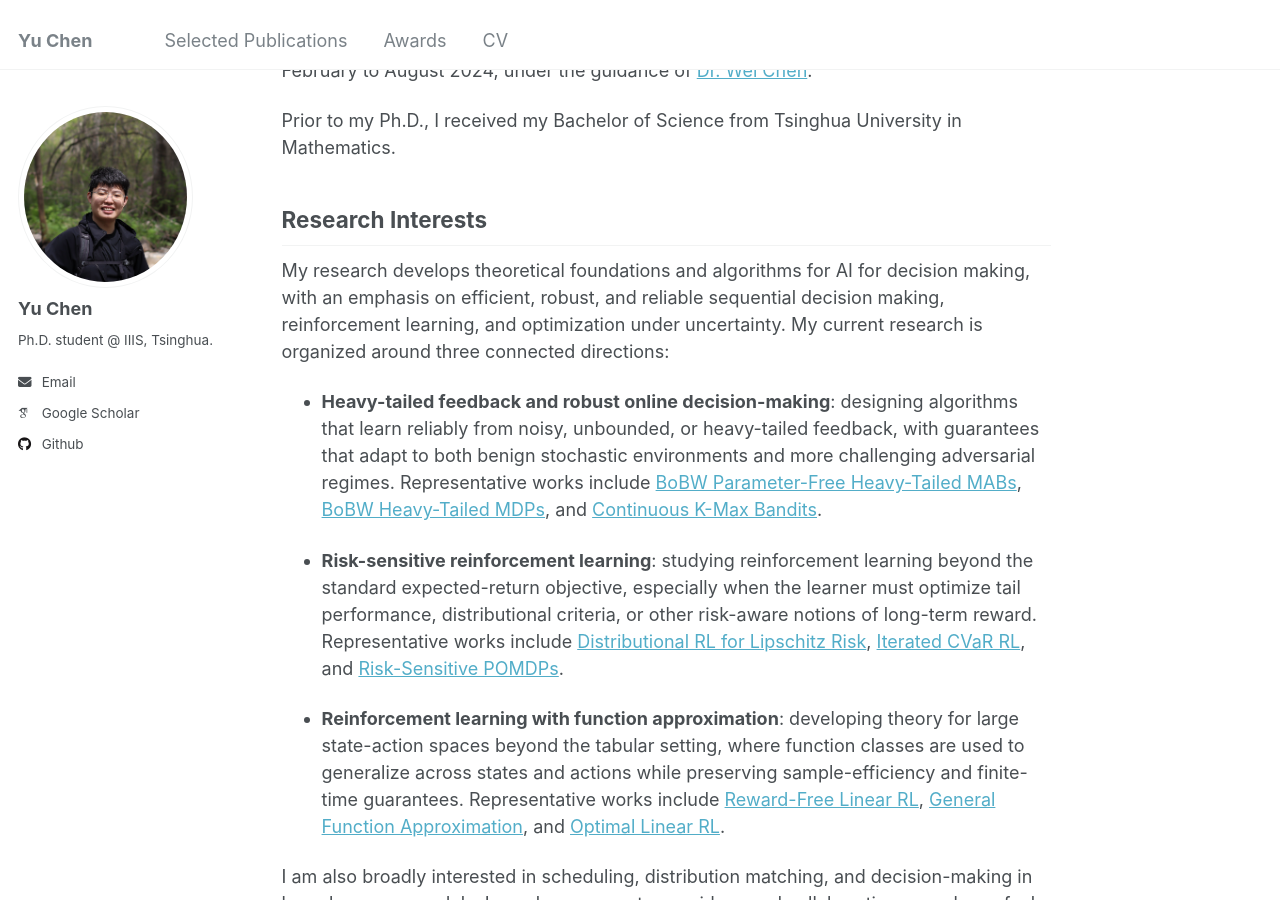
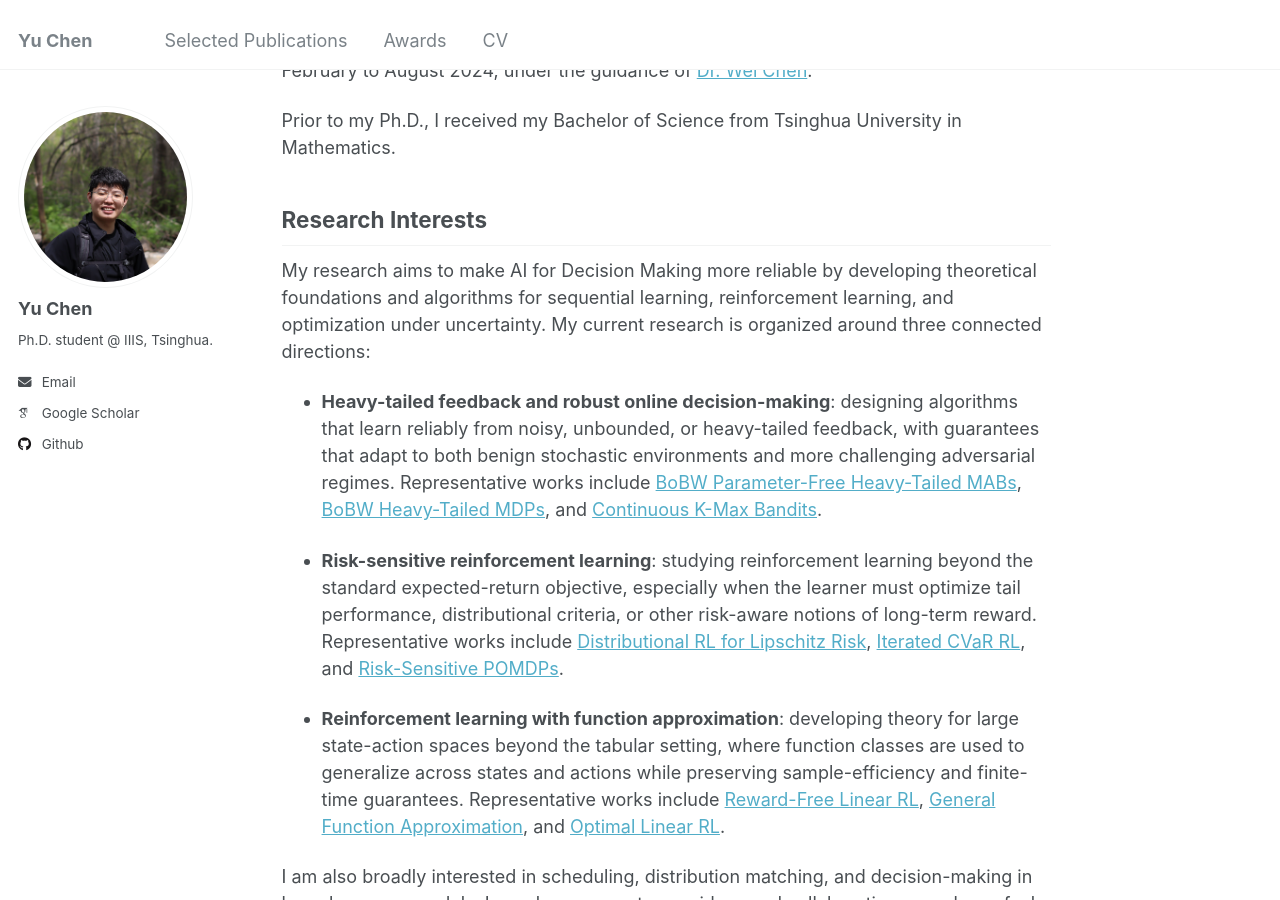
Before and after one commit to custyhs/custyhs.github.io, a Jekyll site: the page built from _pages/about.md, in a window 1280 px wide and 900 px high, scrolled down 300 px. Built offline with Jekyll 4.4.1, drawn with Linux system fonts in a browser that asks for light colours; some web fonts are replaced.

Commit message:
update on 2026/05/17

```diff
--- a/_pages/about.md
+++ b/_pages/about.md
@@ -17,7 +17,7 @@ Prior to my Ph.D., I received my Bachelor of Science from Tsinghua University in
 
 ## Research Interests
 
-My research develops theoretical foundations and algorithms for AI for decision making, with an emphasis on efficient, robust, and reliable sequential decision making, reinforcement learning, and optimization under uncertainty. My current research is organized around three connected directions:
+My research aims to make AI for Decision Making more reliable by developing theoretical foundations and algorithms for sequential learning, reinforcement learning, and optimization under uncertainty. My current research is organized around three connected directions:
 
 - **Heavy-tailed feedback and robust online decision-making**: designing algorithms that learn reliably from noisy, unbounded, or heavy-tailed feedback, with guarantees that adapt to both benign stochastic environments and more challenging adversarial regimes. Representative works include [BoBW Parameter-Free Heavy-Tailed MABs](https://openreview.net/forum?id=2pNLknCTvG), [BoBW Heavy-Tailed MDPs](https://arxiv.org/abs/2602.01295), and [Continuous K-Max Bandits](https://arxiv.org/abs/2502.13467).
 
```
